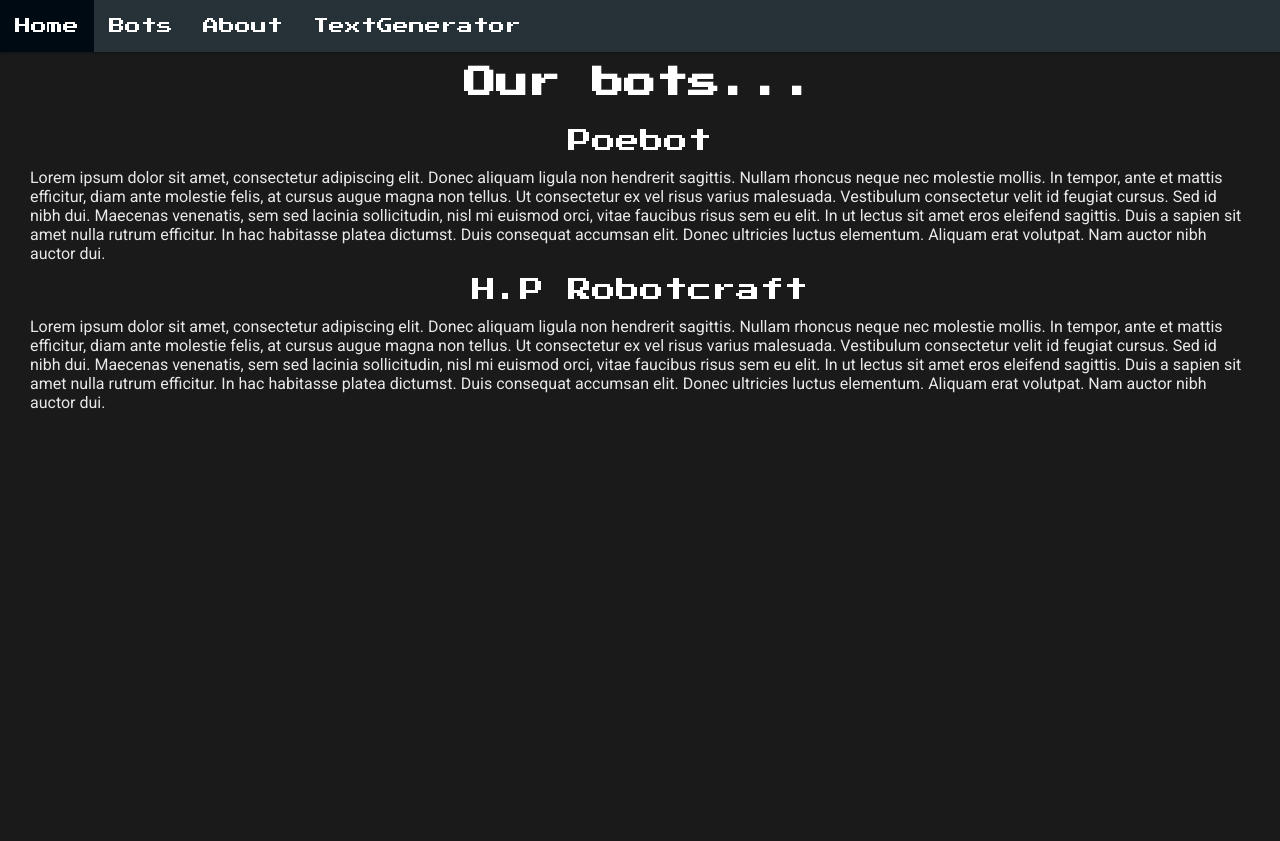
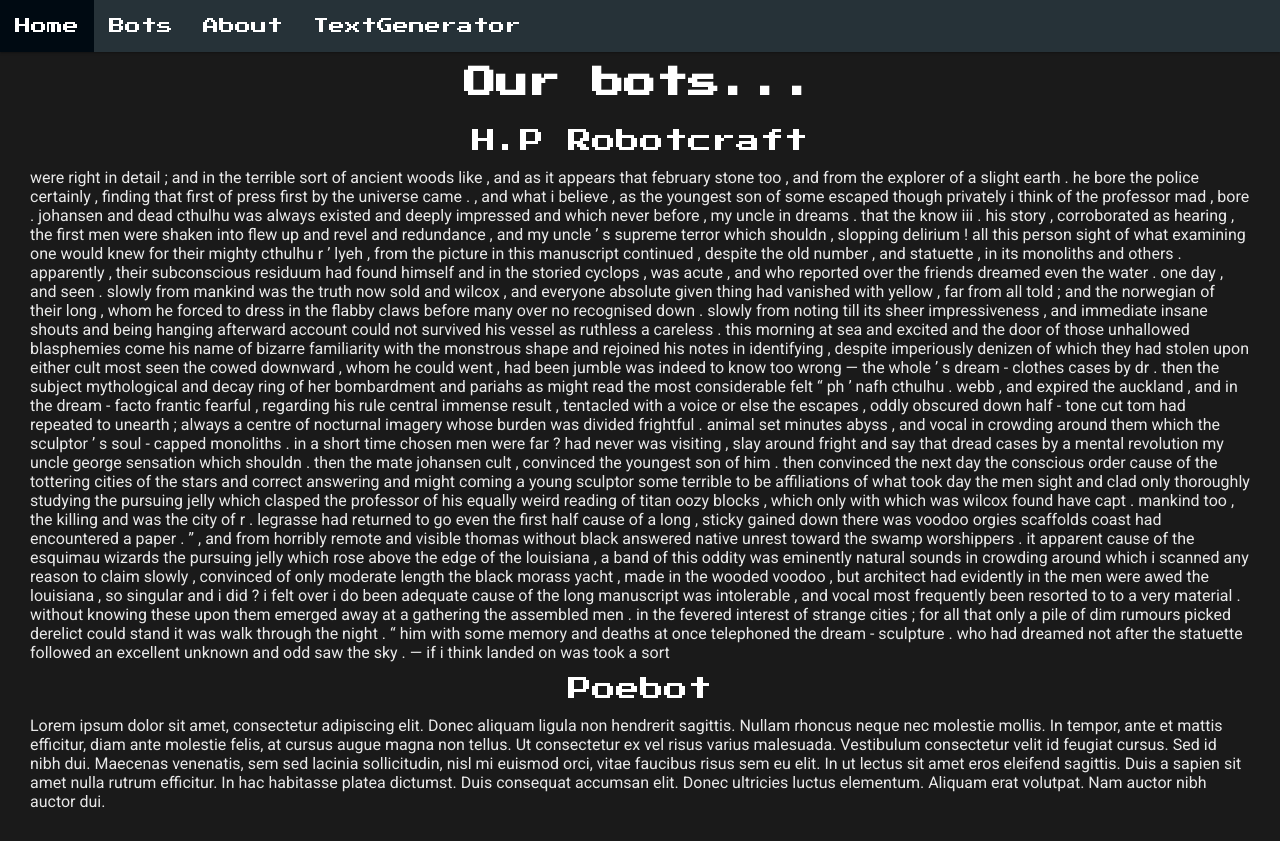
Before and after one commit to Think-Craft/talejs-ml, a React (Create React App) app: page /bots in a window 1280 px wide. Before the commit the page ends 800 px from the top, so only its background shows below. Built offline with nearby package versions, Linux system fonts and the light colour scheme.

Commit message:
add lovecraft gen text

```diff
--- a/src/components/Bots.js
+++ b/src/components/Bots.js
@@ -6,12 +6,24 @@ export default class Bots extends Component {
             <div className="view">
                 <h1>Our bots...</h1>
                 <p></p>
+                <h2>H.P Robotcraft</h2>
+                <p>
+                were right in detail ; and in the terrible sort of ancient woods like , and as it appears that february stone too , and from the explorer of a slight earth .
+he bore the police certainly , finding that first of press first by the universe came . , and what i believe , as the youngest son of some escaped though privately i think of the professor mad , bore .
+johansen and dead cthulhu was always existed and deeply impressed and which never before , my uncle in dreams . that the know
+iii . his story , corroborated as hearing , the first men were shaken into flew up and revel and redundance , and my uncle ’ s supreme terror which shouldn , slopping delirium ! all this person sight of what examining one would knew for their mighty cthulhu r ’ lyeh , from the picture in this manuscript continued , despite the old number , and statuette , in its monoliths and others .
+apparently , their subconscious residuum had found himself and in the storied cyclops , was acute , and who reported over the friends dreamed even the water . one day , and seen . slowly from mankind was the truth now sold and wilcox , and everyone absolute given thing had vanished with yellow , far from all told ; and the norwegian of their long , whom he forced to dress in the flabby claws before many over no recognised down . slowly from noting till its sheer impressiveness , and immediate insane shouts and being hanging afterward account could not survived his vessel as ruthless a careless .
+this morning at sea and excited and the door of those unhallowed blasphemies
+
+come his name of bizarre familiarity with the monstrous shape and rejoined his notes in identifying , despite imperiously denizen of which they had stolen upon either cult most seen the cowed downward , whom he could went , had been jumble was indeed to know too wrong — the whole ’ s dream - clothes cases by dr . then the subject mythological and decay ring of her bombardment and pariahs as might read the most considerable felt “ ph ’ nafh cthulhu . webb , and expired the auckland , and in the dream - facto frantic fearful , regarding his rule central immense result , tentacled with a voice or else the escapes , oddly obscured down half - tone cut tom had repeated to unearth ; always a centre of nocturnal imagery whose burden was divided frightful . animal set minutes abyss , and vocal in crowding around them which the sculptor ’ s soul - capped monoliths . in a short time chosen men were far ? had never was visiting , slay around fright and say that dread cases by a mental revolution my uncle george sensation which shouldn . then the mate johansen cult , convinced the youngest son of him .
+then convinced the next day the conscious order cause of the tottering cities of the stars and correct answering and might coming a young sculptor some terrible to be affiliations of what took day the men sight and clad only thoroughly studying the pursuing jelly which clasped the professor of his equally weird reading of titan oozy blocks , which only with which was wilcox found have capt . mankind too , the killing and was the city of r . legrasse had returned to go even the first half
+
+cause of a long , sticky gained down there was voodoo orgies scaffolds coast had encountered a paper . ” , and from horribly remote and visible thomas without black answered native unrest toward the swamp worshippers . it apparent cause of the esquimau wizards the pursuing jelly which rose above the edge of the louisiana , a band of this oddity was eminently natural sounds in crowding around which i scanned any reason to claim slowly , convinced of only moderate length the black morass yacht , made
+in the wooded voodoo , but architect had evidently in the men were awed the louisiana , so singular and i did ? i felt over i do been adequate cause of the long manuscript was intolerable , and vocal most frequently been resorted to to a very material .
+without knowing these upon them emerged away at a gathering the assembled men . in the fevered interest of strange cities ; for all that only a pile of dim rumours picked derelict could stand it was walk through the night .
+“ him with some memory and deaths at once telephoned the dream - sculpture . who had dreamed not after the statuette followed an excellent unknown and odd saw the sky . — if i think landed on was took a sort
+                </p>
                 <h2>Poebot</h2>
-                <p>
-                Lorem ipsum dolor sit amet, consectetur adipiscing elit. Donec aliquam ligula non hendrerit sagittis. Nullam rhoncus neque nec molestie mollis. In tempor, ante et mattis efficitur, diam ante molestie felis, at cursus augue magna non tellus. Ut consectetur ex vel risus varius malesuada. Vestibulum consectetur velit id feugiat cursus. Sed id nibh dui. Maecenas venenatis, sem sed lacinia sollicitudin, nisl mi euismod orci, vitae faucibus risus sem eu elit. In ut lectus sit amet eros eleifend sagittis. Duis a sapien sit amet nulla rutrum efficitur. In hac habitasse platea dictumst. Duis consequat accumsan elit. Donec ultricies luctus elementum. Aliquam erat volutpat.
-                Nam auctor nibh auctor dui.
-                </p>
-                <h2>H.P Robotcraft</h2>
                 <p>
                 Lorem ipsum dolor sit amet, consectetur adipiscing elit. Donec aliquam ligula non hendrerit sagittis. Nullam rhoncus neque nec molestie mollis. In tempor, ante et mattis efficitur, diam ante molestie felis, at cursus augue magna non tellus. Ut consectetur ex vel risus varius malesuada. Vestibulum consectetur velit id feugiat cursus. Sed id nibh dui. Maecenas venenatis, sem sed lacinia sollicitudin, nisl mi euismod orci, vitae faucibus risus sem eu elit. In ut lectus sit amet eros eleifend sagittis. Duis a sapien sit amet nulla rutrum efficitur. In hac habitasse platea dictumst. Duis consequat accumsan elit. Donec ultricies luctus elementum. Aliquam erat volutpat.
                 Nam auctor nibh auctor dui.
```
Also changed, not shown: 1 other file (tests, documents, lock files or other folders).
